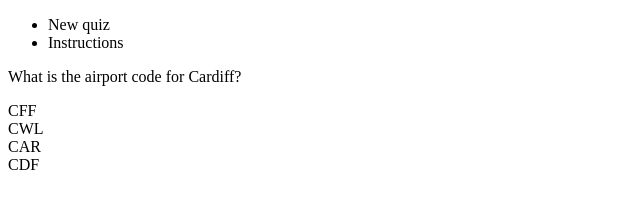
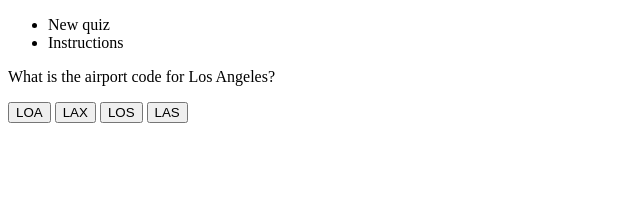
Before and after one commit to cshimvin/quiz-ms-2, a website: page index.html in a window 1280 px wide. Shown: the whole page, without its empty margins (0-640 px from the left). Drawn offline with Linux system fonts and the light colour scheme.

Commit message:
Add displayQuestion and displayAnswer functions

```diff
--- a/assets/js/script.js
+++ b/assets/js/script.js
@@ -1,3 +1,4 @@
+/** Question and answer set for the quiz **/
 const questionSet = [
     {question: "Toronto",
     correctAnswer: "YYZ",
@@ -31,40 +32,52 @@ const questionSet = [
     incorrectAnswers: ["BHM", "BIR", "BGM"]},
 ]
 
-console.log(questionSet);
-console.log(questionSet[1].question);
-console.log(questionSet[1].correctAnswer);
-console.log(questionSet[1].incorrectAnswers);
-
 /** Array randomiser
  * taken from W3docs https://www.w3docs.com/snippets/javascript/how-to-randomize-shuffle-a-javascript-array.html
 **/
 function randomise(values) {
     let index = values.length,
     randomIndex;
-
     // While there remain elements to shuffle.
     while (index != 0) {
     // Pick a remaining element.
     randomIndex = Math.floor(Math.random() * index);
     index--;
-
       // And swap it with the current element.
     [values[index], values[randomIndex]] = [values[randomIndex], values[index]];
     }
-
     return values;
 }
 
 /** Main game function **/
 function runGame() {
-    document.getElementById("airport").textContent = questionSet[1].question;
-    let answerSet = [].concat(questionSet[1].correctAnswer, questionSet[1].incorrectAnswers);
+    let answerSet = [].concat(questionSet[7].correctAnswer, questionSet[7].incorrectAnswers);
     let shuffledAnswers = randomise(answerSet);
-    for (var i = 0; i < 4; i++)
-    {
-      document.getElementsByClassName('answer')[i].textContent = shuffledAnswers[i];
+    displayQuestion(7);
+    displayAnswers(shuffledAnswers);
+}
+
+/** Display the question destination **/
+function displayQuestion(questionNum) {
+    // Test question number is valid
+    if (questionNum > 9 || questionNum < 0) {
+        alert("Invalid question set");
+        throw new Error("Question number needs to be between 0 and 9");
+    }
+    document.getElementById("airport").textContent = questionSet[questionNum].question;
+}
+
+/** Display the answer options **/
+function displayAnswers(answers) {
+    for (var i = 0; i < 4; i++) {
+        document.getElementsByClassName('answer')[i].textContent = answers[i];
     }
 }
 
+/** Check if user's answer is correct **/
+function checkAnswer() {
+
+}
+
+
 runGame();
--- a/index.html
+++ b/index.html
@@ -19,10 +19,10 @@
         <p>What is the airport code for <span id="airport"></span>?</p>
     </section>
     <section id="answers">
-        <section class="answer"></section>
-        <section class="answer"></section>
-        <section class="answer"></section>
-        <section class="answer"></section>
+        <button class="answer"></button>
+        <button class="answer"></button>
+        <button class="answer"></button>
+        <button class="answer"></button>
     </section>
     <script src="assets/js/script.js" type="text/javascript"></script>
 </body>
```
Lines whose indentation alone changed are shown as unchanged.
